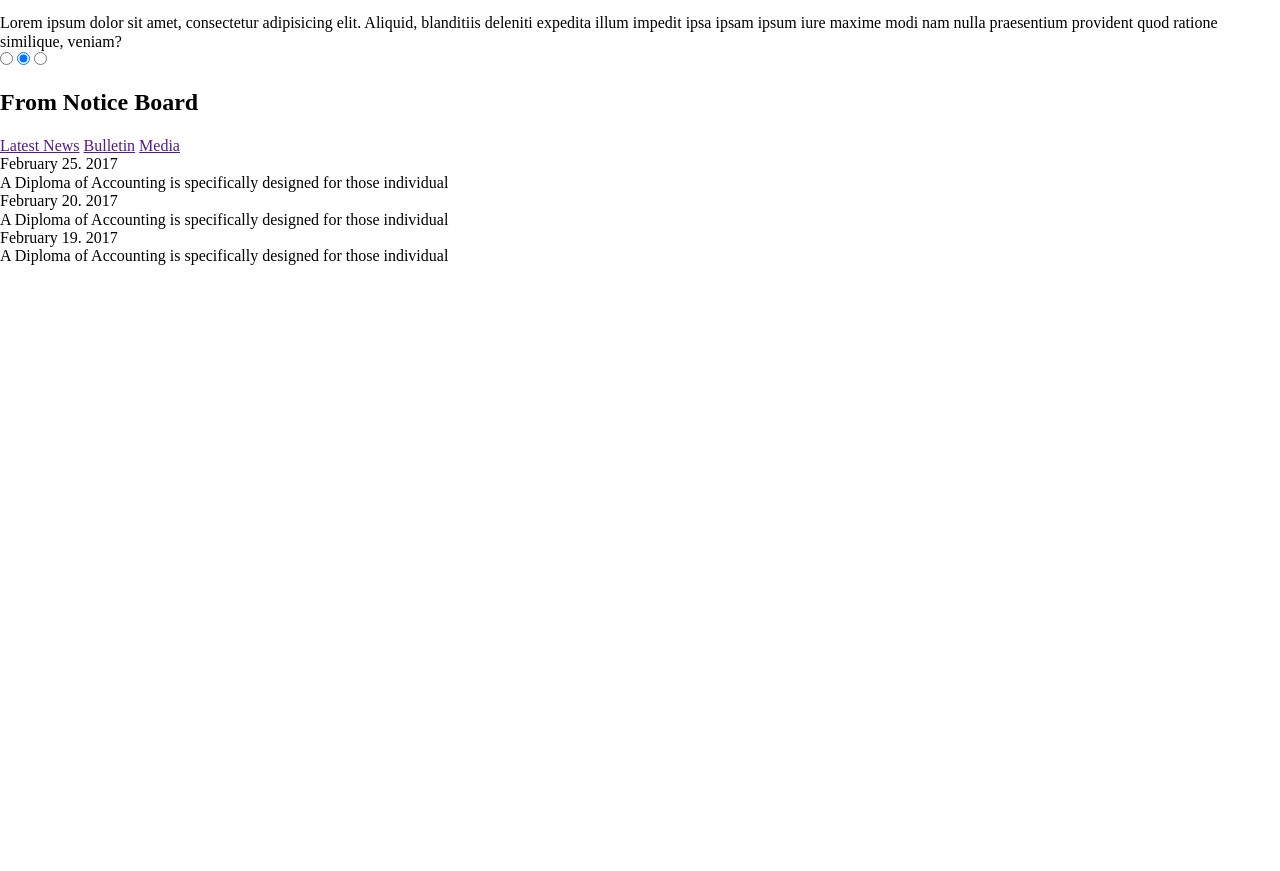
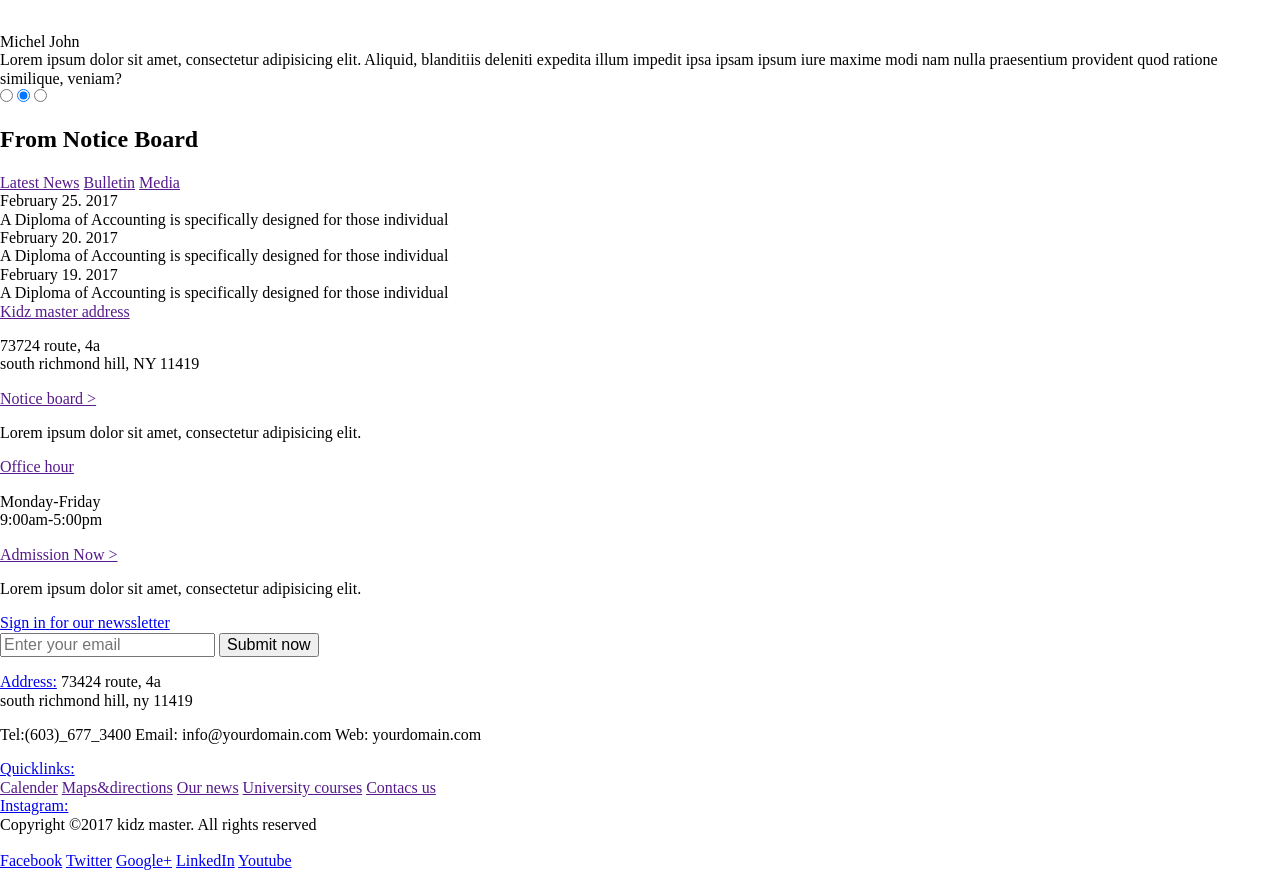
Before and after one commit to Web-proger/kidzmaster, a website: page src/index.html in a window 1280 px wide. Shown: the part 1853-2724 px from the top of the page. Before the commit the page ends 2135 px from the top, so only its background shows below. Drawn offline with nearby package versions, Linux system fonts and the light colour scheme; files that its build step writes are made by us from their sources.

Commit message:
Доделал разметку страницы

```diff
--- a/src/index.html
+++ b/src/index.html
@@ -97,7 +97,7 @@
             </div>
             <div class="features__info">
               <div class="features__info-subtitle">Class Two</div>
-              <div class="div features__info-name"Painting Class></div>
+              <div class="div features__info-name">Painting Class</div>
               <div class="div features__info-text">Lorem ipsum dolor sit amet, consectetur adipisicing elit. Alias dignissimos ducimus illum, impedit iusto modi nihil odio sed?</div>
               <a href="" class="div features__info-link">Apply now</a>
             </div>
@@ -114,7 +114,7 @@
             </div>
           </div>
         </div>
-        <a href=#"" class="btn features__btn">View all courses</a>
+        <a href="#" class="btn features__btn">View all courses</a>
       </div>
     </section>
     <section class="facilities">
@@ -203,7 +203,7 @@
           <div class="reviews-slider__img-block">
             <img src="" alt="" class="reviews-slider__img">
           </div>
-          <div class="reviews-slider__person-name"Michel John></div>
+          <div class="reviews-slider__person-name">Michel John</div>
           <div class="reviews-slider__text">Lorem ipsum dolor sit amet, consectetur adipisicing elit. Aliquid, blanditiis deleniti expedita illum impedit ipsa ipsam ipsum iure maxime modi nam nulla praesentium provident quod ratione similique, veniam?</div>
         </div>
         <form action="" class="reviews-slider__form">
@@ -244,23 +244,82 @@
     </section>
     <section class="other">
       <div class="other__item">
-        <a href="" class="other__caption"></a>
-        <p class="other__description"></p>
+        <a href="" class="other__caption">Kidz master address</a>
+        <p class="other__description">73724 route, 4a <br> south richmond hill, NY 11419</p>
       </div>
       <div class="other__item">
-        <a href="" class="other__caption"></a>
-        <p class="other__description"></p>
+        <a href="" class="other__caption">Notice board ></a>
+        <p class="other__description">Lorem ipsum dolor sit amet, consectetur adipisicing elit.</p>
       </div>
       <div class="other__item">
-        <a href="" class="other__caption"></a>
-        <p class="other__description"></p>
+        <a href="" class="other__caption">Office hour</a>
+        <p class="other__description">Monday-Friday <br> 9:00am-5:00pm</p>
       </div>
       <div class="other__item">
-        <a href="" class="other__caption"></a>
-        <p class="other__description"></p>
+        <a href="" class="other__caption">Admission Now ></a>
+        <p class="other__description">Lorem ipsum dolor sit amet, consectetur adipisicing elit.</p>
       </div>
-
     </section>
   </main>
+  <footer class="footer">
+    <div class="footer__top">
+      <div class="footer__sign-in">
+        <a href="#">
+          <span>Sign in</span>
+          <span>for our newssletter</span>
+        </a>
+      </div>
+      <form action="#" class="footer__form-subscribe">
+        <input class="footer__input-subscribe" type="email" placeholder="Enter your email">
+        <button class="footer__button-subscribe">Submit now</button>
+      </form>
+    </div>
+    <div class="footer__middle">
+      <div class="footer__contacts">
+        <p>
+          <a href="#" class="footer__subtitle">Address:</a>
+          <span>73424 route, 4a</span><br>
+          <span>south richmond hill, ny 11419</span>
+        </p>
+        <p>
+          <span class="footer__contacts-subtitle">Tel:</span>(603)_677_3400
+          <span class="footer__contacts-subtitle">Email:</span> info@yourdomain.com
+          <span class="footer__contacts-subtitle">Web:</span> yourdomain.com
+        </p>
+      </div>
+      <div class="footer__quicklinks">
+        <a href="#" class="footer__subtitle">Quicklinks:</a>
+        <div class="footer__links">
+          <a href="" class="footer__link">Calender</a>
+          <a href="" class="footer__link">Maps&directions</a>
+          <a href="" class="footer__link">Our news</a>
+          <a href="" class="footer__link">University courses</a>
+          <a href="" class="footer__link">Contacs us</a>
+        </div>
+      </div>
+      <div class="footer__instagram">
+        <a href="#" class="footer__subtitle">Instagram:</a>
+        <div class="footer__instagram-items">
+          <div class="footer__instagram-item"></div>
+          <div class="footer__instagram-item"></div>
+          <div class="footer__instagram-item"></div>
+          <div class="footer__instagram-item"></div>
+        </div>
+      </div>
+      <div class="footer__bottom">
+        <div class="footer__copyright">Copyright &copy;2017 kidz master. All rights reserved</div>
+        <div class="footer__logo">
+          <img src="" alt="" class="footer__logo-img">
+        </div>
+        <div class="footer__social">
+          <a href="#" class="footer__social-link">Facebook</a>
+          <a href="#" class="footer__social-link">Twitter</a>
+          <a href="#" class="footer__social-link">Google+</a>
+          <a href="#" class="footer__social-link">LinkedIn</a>
+          <a href="#" class="footer__social-link">Youtube</a>
+        </div>
+      </div>
+    </div>
+  </footer>
 </body>
 </html>
```
